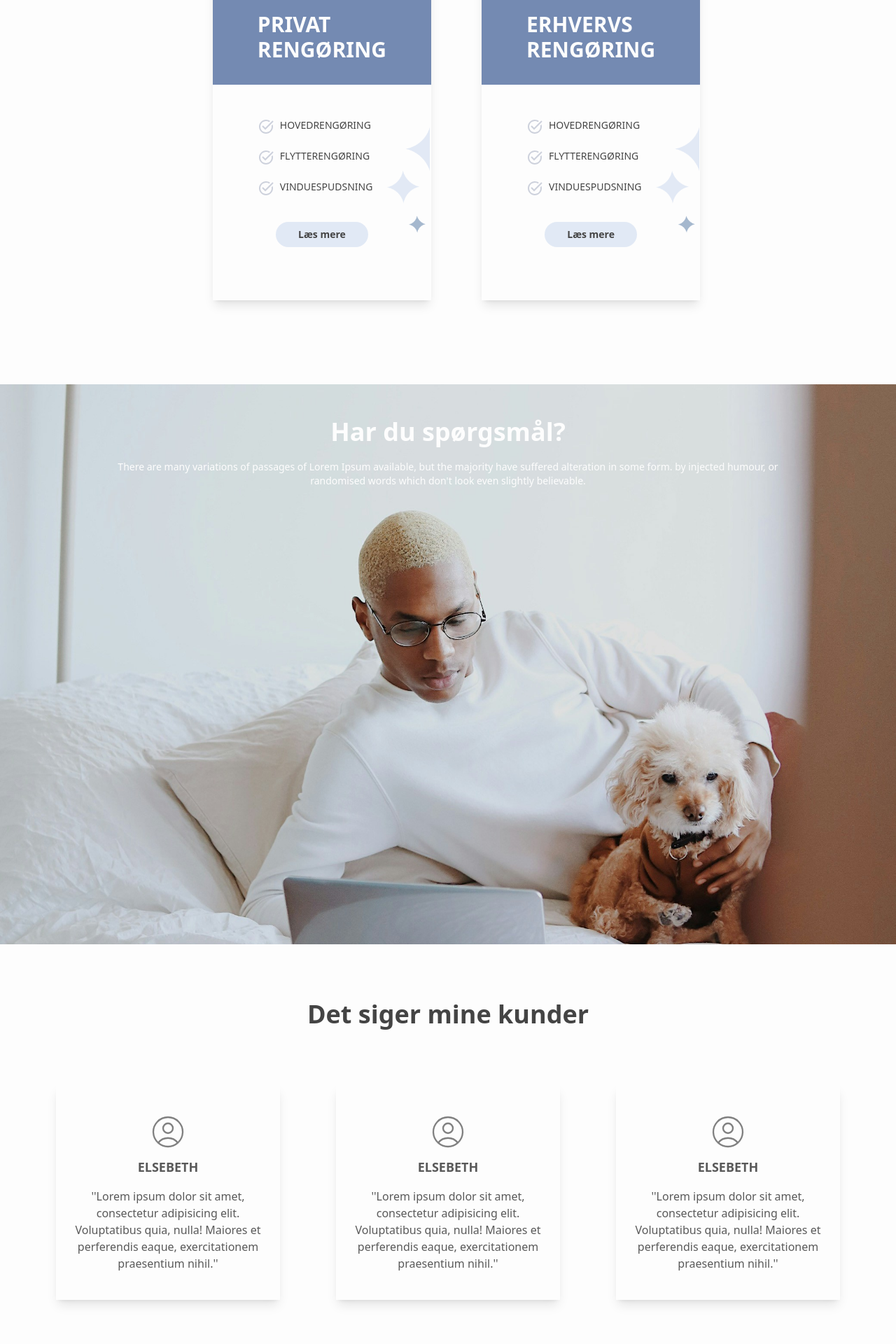
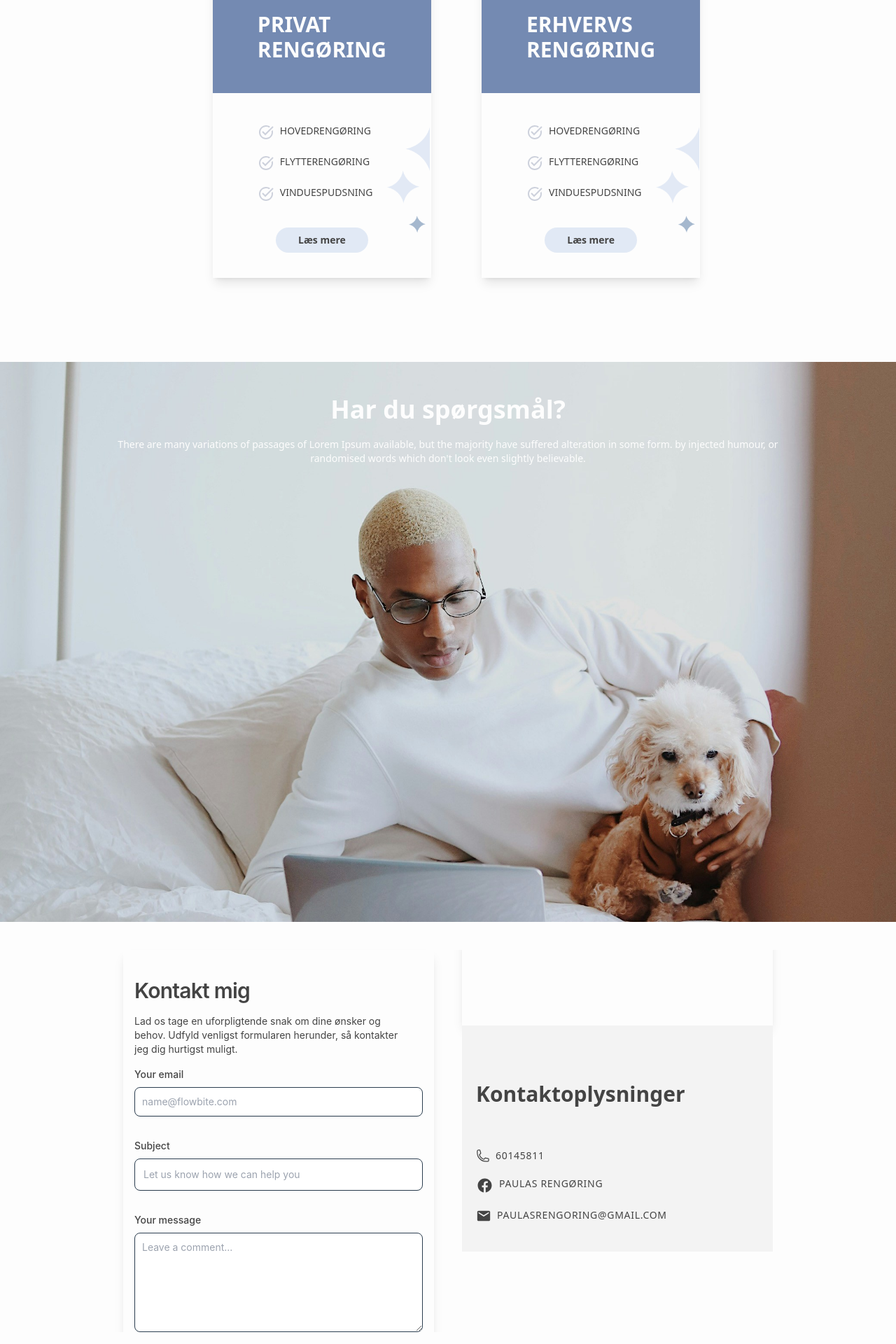
Before and after one commit to kris299b/PaulasReng-ring, a Vue app: page / in a window 1280 px wide. Shown: the part 2300-4220 px from the top of the page at 70% size. Built offline with nearby package versions, Linux system fonts and the light colour scheme.

Commit message:
Hero-section with image added

```diff
--- a/src/views/AboutView.vue
+++ b/src/views/AboutView.vue
@@ -1,5 +1,15 @@
 <template>
+<!--Hero-section with image-->
+<section>
+    <div class="relative h-full w-full md:h-full md:w-full lg:h-full lg:w-full">
+        <img class="object-cover" src="../assets/hero-copi-copi.jpg" alt="Kvinde som støvsuger">
+    </div>
 
+    <div class="absolute inset-0 flex flex-col items-center justify-center">
+        <h1 class="text-white text-xs pb-2 pt-20 md:text-xl md:pb-6 lg:text-xl lg:pb-6">OM FIRMAET</h1>
+        <p class="text-white text-base md:text-4xl md:pb-2 lg:text-5xl ">PAULAS RENGØRING</p>
+    </div>
+</section>
 </template>
 
 <style>
--- a/src/views/GuideView.vue
+++ b/src/views/GuideView.vue
@@ -6,8 +6,8 @@
 
     <div class="absolute inset-0 flex flex-col items-center justify-center">
         <h1 class="text-white text-xs pb-2 pt-20 md:pb-4 md:text-xl lg:text-xl lg:pb-6 lg:pt-0">GUIDE</h1>
-        <p class="text-white text-base md:text-4xl md:pb-2 lg:text-5xl lg:pb-2">SÅDAN FÅR DU MEST UD AF DIN</p>
-        <p class="text-white text-base md:text-4xl md:pb-2 lg:text-5xl lg:pb-2">RENGØRING</p>
+        <p class="text-white text-base md:text-4xl md:pb-2 lg:text-5xl lg:pb-2">Sådan får du mest ud af din</p>
+        <p class="text-white text-base md:text-4xl md:pb-2 lg:text-5xl lg:pb-2">rengøring</p>
     </div>
 </div>
 </section>
--- a/src/views/HomeView.vue
+++ b/src/views/HomeView.vue
@@ -108,9 +108,9 @@
 
 <div class="bg-white dark:bg-white flex justify-center">
     <div class="grid grid-cols-1 md:grid-cols-2 md:pt-5 md:space-x-10 lg:grid-cols-2 lg:space-x-12 lg:pb-20">
-        <div class="max-w-xs mx-auto mb-10 overflow-hidden shadow-lg bg-white dark:bg-white lg:p-10 relative">
+        <div class="max-w-xs mx-auto mb-10 overflow-hidden shadow-lg bg-white dark:bg-white lg:p-10 lg:pb-0 relative">
             <img src="../assets/Shine-element.png" class="h-32 lg:h-40 absolute lg:pl-48 lg:mt-44" alt="Shine-element">
-                <div class="absolute top-0 left-0 w-full bg-darkblue dark:bg-darkblue lg:top-0 lg:left-0 lg:w-full lg:h-40"></div>
+                <div class="absolute top-0 left-0 w-full bg-darkblue dark:bg-darkblue lg:top-3 lg:left-0 lg:w-full lg:h-40"></div>
                     <div class="px-6 py-4 relative z-10">
                         <div class="font-sans pb-10 pt-5 font-bold text-xl text-white dark:text-white lg:text-3xl lg:pt-0 lg:pb-10">
                             <h2>
@@ -121,7 +121,7 @@
                             </h2>
                         </div>
                     <div class="space-y-5">
-                    <div class="flex lg:pt-10">
+                    <div class="flex lg:pt-12">
                         <div>
                             <svg xmlns="http://www.w3.org/2000/svg" x="0px" y="0px" width="24" height="24" viewBox="0,0,256,256"
                             style="fill:#000000;">
@@ -164,9 +164,9 @@
                 </div>
             </div>
         </div>
-        <div class="max-w-xs mx-auto mb-10 overflow-hidden shadow-lg bg-white dark:bg-white lg:p-10 relative">
+        <div class="max-w-xs mx-auto mb-10 overflow-hidden shadow-lg bg-white dark:bg-white lg:p-10 lg:pb-0 relative">
             <img src="../assets/Shine-element.png" class="h-32 lg:h-40 absolute lg:pl-48 lg:mt-44" alt="Shine-element">
-                <div class="absolute top-0 left-0 w-full bg-darkblue dark:bg-darkblue lg:top-0 lg:left-0 lg:w-full lg:h-40"></div>
+                <div class="absolute top-0 left-0 w-full bg-darkblue dark:bg-darkblue lg:top-3 lg:left-0 lg:w-full lg:h-40"></div>
                     <div class="px-6 py-4 relative z-10">
                         <div class="font-sans pb-10 pt-5 font-bold text-xl text-white dark:text-white lg:text-3xl lg:pt-0 lg:pb-10">
                             <h2>
@@ -177,7 +177,7 @@
                             </h2>
                         </div>
                     <div class="space-y-5">
-                    <div class="flex lg:pt-10">
+                    <div class="flex lg:pt-12">
                         <div>
                             <svg xmlns="http://www.w3.org/2000/svg" x="0px" y="0px" width="24" height="24" viewBox="0,0,256,256"
                             style="fill:#000000;">
@@ -191,8 +191,8 @@
                     <div class="flex">
                         <div>
                             <svg xmlns="http://www.w3.org/2000/svg" x="0px" y="0px" width="24" height="24" viewBox="0,0,256,256"
-                                style="fill:#000000;">
-                                <g fill="#cdd1dc" fill-rule="nonzero" stroke="none" stroke-width="1" stroke-linecap="butt" stroke-linejoin="miter" stroke-miterlimit="10" stroke-dasharray="" stroke-dashoffset="0" font-family="none" font-weight="none" font-size="none" text-anchor="none" style="mix-blend-mode: normal"><g transform="scale(10.66667,10.66667)"><path d="M12,2c-5.514,0 -10,4.486 -10,10c0,5.514 4.486,10 10,10c5.514,0 10,-4.486 10,-10c0,-1.126 -0.19602,-2.2058 -0.54102,-3.2168l-1.61914,1.61914c0.105,0.516 0.16016,1.05066 0.16016,1.59766c0,4.411 -3.589,8 -8,8c-4.411,0 -8,-3.589 -8,-8c0,-4.411 3.589,-8 8,-8c1.633,0 3.15192,0.49389 4.41992,1.33789l1.43164,-1.43164c-1.648,-1.194 -3.66656,-1.90625 -5.85156,-1.90625zM21.29297,3.29297l-10.29297,10.29297l-3.29297,-3.29297l-1.41406,1.41406l4.70703,4.70703l11.70703,-11.70703z"></path></g></g>
+                            style="fill:#000000;">
+                            <g fill="#cdd1dc" fill-rule="nonzero" stroke="none" stroke-width="1" stroke-linecap="butt" stroke-linejoin="miter" stroke-miterlimit="10" stroke-dasharray="" stroke-dashoffset="0" font-family="none" font-weight="none" font-size="none" text-anchor="none" style="mix-blend-mode: normal"><g transform="scale(10.66667,10.66667)"><path d="M12,2c-5.514,0 -10,4.486 -10,10c0,5.514 4.486,10 10,10c5.514,0 10,-4.486 10,-10c0,-1.126 -0.19602,-2.2058 -0.54102,-3.2168l-1.61914,1.61914c0.105,0.516 0.16016,1.05066 0.16016,1.59766c0,4.411 -3.589,8 -8,8c-4.411,0 -8,-3.589 -8,-8c0,-4.411 3.589,-8 8,-8c1.633,0 3.15192,0.49389 4.41992,1.33789l1.43164,-1.43164c-1.648,-1.194 -3.66656,-1.90625 -5.85156,-1.90625zM21.29297,3.29297l-10.29297,10.29297l-3.29297,-3.29297l-1.41406,1.41406l4.70703,4.70703l11.70703,-11.70703z"></path></g></g>
                             </svg>
                         </div>
                         <p class="font-sans text-base text-sm pl-2 lg:text-sm text-black dark:text-black lg:pl-2">
@@ -202,17 +202,17 @@
                     <div class="flex">
                         <div>
                             <svg xmlns="http://www.w3.org/2000/svg" x="0px" y="0px" width="24" height="24" viewBox="0,0,256,256"
-                                style="fill:#000000;">
-                                <g fill="#cdd1dc" fill-rule="nonzero" stroke="none" stroke-width="1" stroke-linecap="butt" stroke-linejoin="miter" stroke-miterlimit="10" stroke-dasharray="" stroke-dashoffset="0" font-family="none" font-weight="none" font-size="none" text-anchor="none" style="mix-blend-mode: normal"><g transform="scale(10.66667,10.66667)"><path d="M12,2c-5.514,0 -10,4.486 -10,10c0,5.514 4.486,10 10,10c5.514,0 10,-4.486 10,-10c0,-1.126 -0.19602,-2.2058 -0.54102,-3.2168l-1.61914,1.61914c0.105,0.516 0.16016,1.05066 0.16016,1.59766c0,4.411 -3.589,8 -8,8c-4.411,0 -8,-3.589 -8,-8c0,-4.411 3.589,-8 8,-8c1.633,0 3.15192,0.49389 4.41992,1.33789l1.43164,-1.43164c-1.648,-1.194 -3.66656,-1.90625 -5.85156,-1.90625zM21.29297,3.29297l-10.29297,10.29297l-3.29297,-3.29297l-1.41406,1.41406l4.70703,4.70703l11.70703,-11.70703z"></path></g></g>
+                            style="fill:#000000;">
+                            <g fill="#cdd1dc" fill-rule="nonzero" stroke="none" stroke-width="1" stroke-linecap="butt" stroke-linejoin="miter" stroke-miterlimit="10" stroke-dasharray="" stroke-dashoffset="0" font-family="none" font-weight="none" font-size="none" text-anchor="none" style="mix-blend-mode: normal"><g transform="scale(10.66667,10.66667)"><path d="M12,2c-5.514,0 -10,4.486 -10,10c0,5.514 4.486,10 10,10c5.514,0 10,-4.486 10,-10c0,-1.126 -0.19602,-2.2058 -0.54102,-3.2168l-1.61914,1.61914c0.105,0.516 0.16016,1.05066 0.16016,1.59766c0,4.411 -3.589,8 -8,8c-4.411,0 -8,-3.589 -8,-8c0,-4.411 3.589,-8 8,-8c1.633,0 3.15192,0.49389 4.41992,1.33789l1.43164,-1.43164c-1.648,-1.194 -3.66656,-1.90625 -5.85156,-1.90625zM21.29297,3.29297l-10.29297,10.29297l-3.29297,-3.29297l-1.41406,1.41406l4.70703,4.70703l11.70703,-11.70703z"></path></g></g>
                             </svg>
                         </div>
-                        <p class="font-sans text-base text-sm pl-2  pb-5 lg:text-sm text-black dark:text-black lg:pl-2">
+                        <p class="font-sans text-base text-sm pl-2 pb-5 lg:text-sm text-black dark:text-black lg:pl-2">
                             VINDUESPUDSNING
                         </p>
                     </div>
-                    <div class="px-6 pt-0 pb-5 lg:text-center">
+                    <div class="font-sans px-6 pt-0 pb-5 lg:text-center">
                         <RouterLink to="commercialcleaning">
-                            <button class="font-sans bg-lightblue dark:bg-lightblue hover:lightblue text-sm text-black dark:text-black font-semibold py-2 px-8 rounded-full lg:text-md">
+                            <button class="bg-lightblue dark:bg-lightblue hover:lightblue text-sm text-black dark:text-black font-semibold py-2 px-8 rounded-full lg:text-md">
                                 Læs mere
                             </button>
                         </RouterLink>
@@ -238,6 +238,76 @@
         </p>
     </div>
 </section>
+
+<div class="bg-white light:bg-white dark:bg-white columns-1 md:columns-2 lg:columns-2 lg:gap-x-10 lg:pt-10 lg:px-44">
+        <section id="contact-form" class="max-w-lg shadow-lg">
+            <div class="py-8 px-4 mx-auto max-w-screen-md lg:pt-0">
+                <h2 class="mb-4 text-4xl tracking-tight font-semibold text-center text-black dark:text-black lg:text-3xl lg:font-semibold lg:pt-10 lg:text-left">
+                    Kontakt mig
+                </h2>
+                <p class="mb-8 lg:mb-16 text-xl font-light text-center text-black dark:text-black lg:mb-4 lg:mr-5 lg:font-normal lg:text-sm lg:text-left">
+                    Lad os tage en uforpligtende snak om dine ønsker og behov. Udfyld venligst formularen herunder, så kontakter jeg dig hurtigst muligt.
+                </p>
+                <form action="#" class="space-y-8">
+                    <div>
+                        <label for="email" class="block mb-2 text-sm font-medium text-black dark:text-black">Your email</label>
+                        <input type="email" id="email" class="shadow-sm bg-gray-50 border border-gray-300 text-gray-900 text-sm rounded-lg focus:ring-primary-500 focus:border-primary-500 block w-full p-2.5 dark:bg-gray-700 dark:border-gray-600 dark:placeholder-gray-400 dark:text-white dark:focus:ring-primary-500 dark:focus:border-primary-500 dark:shadow-sm-light" placeholder="name@flowbite.com" required>
+                    </div>
+                    <div>
+                        <label for="subject" class="block mb-2 text-sm font-medium text-black dark:text-black">Subject</label>
+                        <input type="text" id="subject" class="block p-3 w-full text-sm text-gray-900 bg-gray-50 rounded-lg border border-gray-300 shadow-sm focus:ring-primary-500 focus:border-primary-500 dark:bg-gray-700 dark:border-gray-600 dark:placeholder-gray-400 dark:text-white dark:focus:ring-primary-500 dark:focus:border-primary-500 dark:shadow-sm-light" placeholder="Let us know how we can help you" required>
+                    </div>
+                    <div class="sm:col-span-2">
+                        <label for="message" class="block mb-2 text-sm font-medium text-black dark:text-black">Your message</label>
+                        <textarea id="message" rows="6" class="block p-2.5 w-full text-sm text-gray-900 bg-gray-50 rounded-lg shadow-sm border border-gray-300 focus:ring-primary-500 focus:border-primary-500 dark:bg-gray-700 dark:border-gray-600 dark:placeholder-gray-400 dark:text-white dark:focus:ring-primary-500 dark:focus:border-primary-500" placeholder="Leave a comment..."></textarea>
+                    </div>
+                    <button type="submit" class="py-3 px-5 text-sm font-medium text-center text-white rounded-lg bg-primary-700 sm:w-fit hover:bg-primary-800 focus:ring-4 focus:outline-none focus:ring-primary-300 dark:bg-primary-600 dark:hover:bg-primary-700 dark:focus:ring-primary-800">Send message</button>
+                </form>
+            </div>
+        </section>
+    <div>
+        <div class="bg-lightgray dark:bg-lightgray">
+            <h2 class="font-sans text-2xl text-black pl-5 pr-10 pt-10 font-semibold md:pb-10 md:font-semibold md:text-center lg:pt-20 lg:pb-5 lg:text-black lg:text-3xl lg:font-semibold lg:text-left">
+                Kontaktoplysninger
+            </h2>
+            <div class="flex lg:pt-10 lg:pl-5">
+                <div>
+                    <svg xmlns="http://www.w3.org/2000/svg" fill="none" viewBox="0 0 24 24" stroke-width="1.5" stroke="#444444" class="w-5 h-5">
+                        <path stroke-linecap="round" stroke-linejoin="round" d="M2.25 6.75c0 8.284 6.716 15 15 15h2.25a2.25 2.25 0 0 0 2.25-2.25v-1.372c0-.516-.351-.966-.852-1.091l-4.423-1.106c-.44-.11-.902.055-1.173.417l-.97 1.293c-.282.376-.769.542-1.21.38a12.035 12.035 0 0 1-7.143-7.143c-.162-.441.004-.928.38-1.21l1.293-.97c.363-.271.527-.734.417-1.173L6.963 3.102a1.125 1.125 0 0 0-1.091-.852H4.5A2.25 2.25 0 0 0 2.25 4.5v2.25Z" />
+                    </svg>
+                </div>
+                <p class="font-sans text-base text-sm pl-2 lg:text-sm text-black dark:text-black lg:pl-2 lg:tracking-wider">
+                    60145811
+                </p>
+            </div>
+            <div class="flex lg:pt-5 lg:pl-5">
+                <div>
+                    <svg xmlns="http://www.w3.org/2000/svg" x="0px" y="0px" width="25" height="25" viewBox="0,0,256,256" style="fill:#000000;">
+                        <g fill="#444444" fill-rule="nonzero" stroke="none" stroke-width="1" stroke-linecap="butt" stroke-linejoin="miter" stroke-miterlimit="10" stroke-dasharray="" stroke-dashoffset="0" font-family="none" font-weight="none" font-size="none" text-anchor="none" style="mix-blend-mode: normal">
+                        <g transform="scale(8.53333,8.53333)">
+                            <path d="M15,3c-6.627,0 -12,5.373 -12,12c0,6.016 4.432,10.984 10.206,11.852v-8.672h-2.969v-3.154h2.969v-2.099c0,-3.475 1.693,-5 4.581,-5c1.383,0 2.115,0.103 2.461,0.149v2.753h-1.97c-1.226,0 -1.654,1.163 -1.654,2.473v1.724h3.593l-0.487,3.154h-3.106v8.697c5.857,-0.794 10.376,-5.802 10.376,-11.877c0,-6.627 -5.373,-12 -12,-12z"></path>
+                        </g>
+                        </g>
+                    </svg>
+                </div>
+                <p class="font-sans text-base text-sm pl-2 lg:text-sm text-black dark:text-black lg:pl-2 lg:tracking-wider">
+                    PAULAS RENGØRING
+                </p>
+            </div>
+            <div class="flex lg:pt-5 lg:pl-5 lg:pb-10">
+                <div>
+                    <svg xmlns="http://www.w3.org/2000/svg" width="22" height="22" viewBox="0 0 24 24" fill="#444444">
+                        <path d="M20 4H4c-1.1 0-1.99.9-1.99 2L2 18c0 1.1.89 2 1.99 2H20c1.1 0 2-.9 2-2V6c0-1.1-.9-2-2-2zm0 4l-8 5-8-5V6l8 5 8-5v2z"/>
+                        <path d="M0 0h24v24H0z" fill="none"/>
+                    </svg>
+                </div>
+                <p class="font-sans text-base text-sm pl-2 lg:text-sm text-black dark:text-black lg:pl-2 lg:tracking-wider">
+                    PAULASRENGORING@GMAIL.COM
+                </p>
+            </div>
+        </div>
+    </div>
+</div>
 
 <!-- Kundeanmeldelser -->
 <div class="bg-white dark:bg-white lg:pt-10">
```
Also changed, not shown: src/assets/hero-copi.jpg (deleted).
